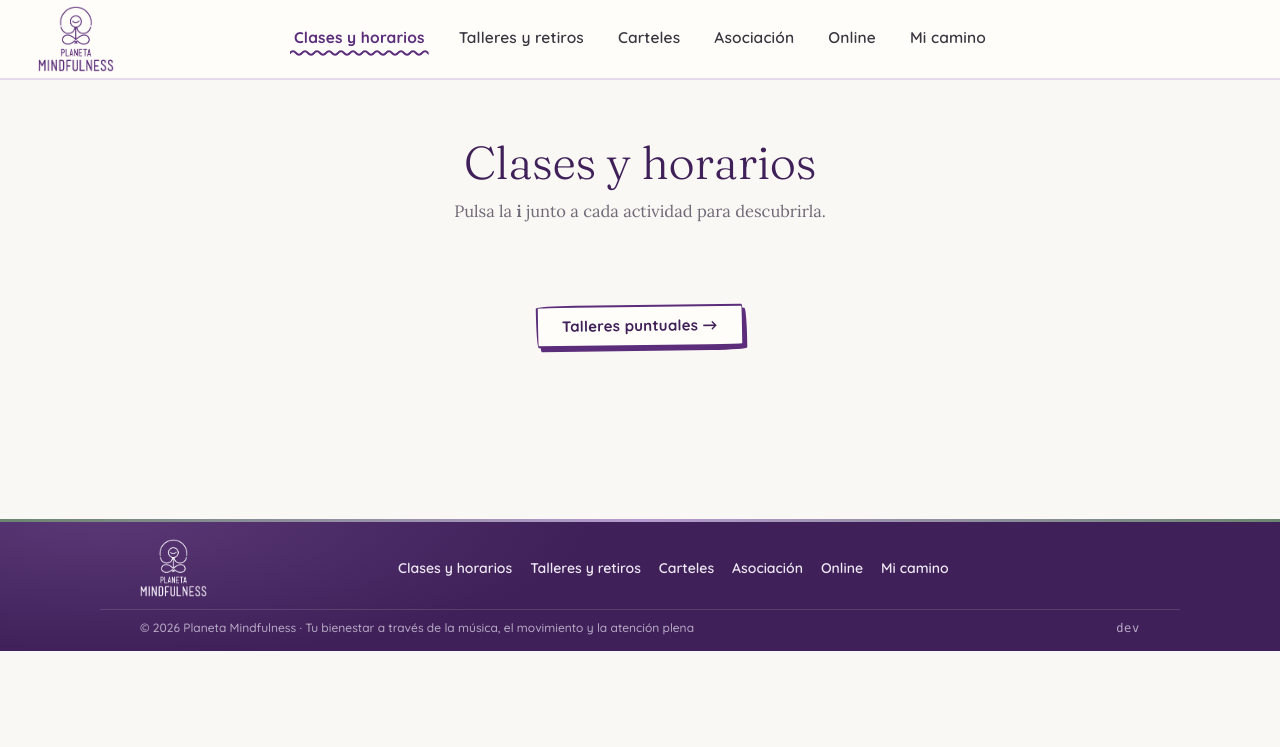
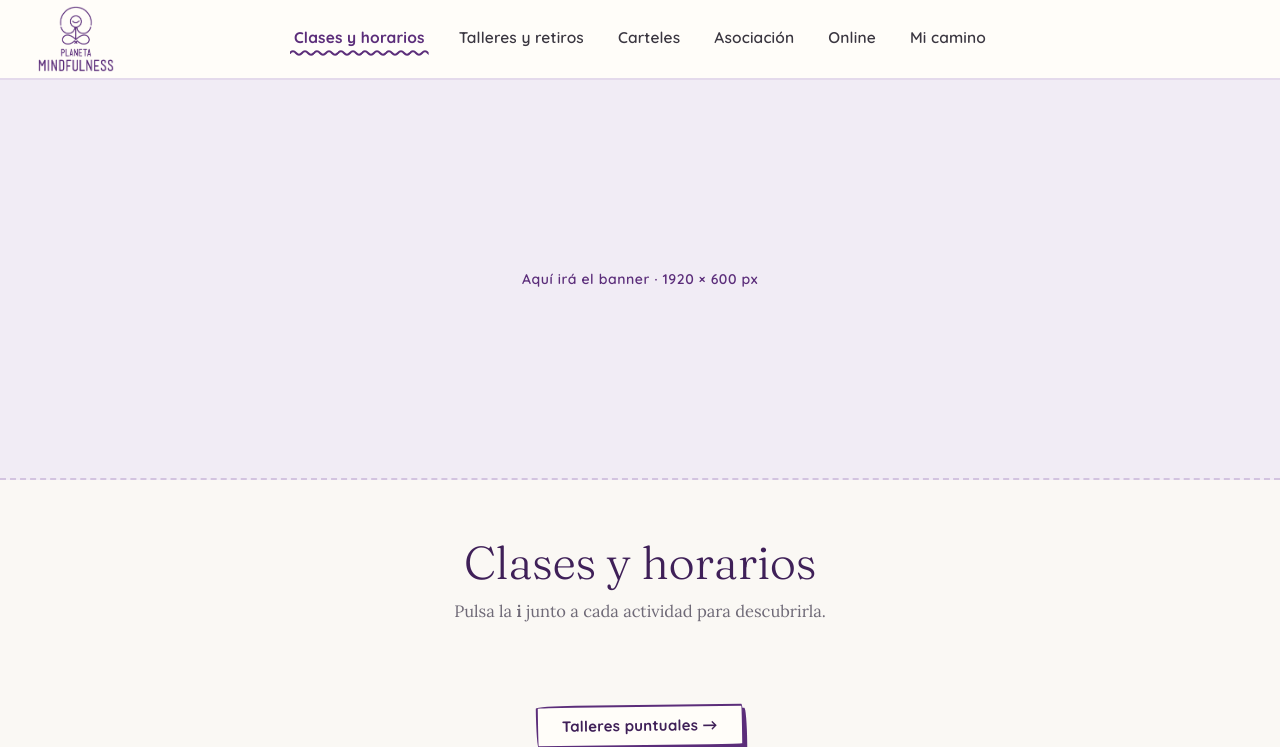
Before and after one commit to atheros-18/PlanetaMindfulness, a Laravel app: page / in a window 1280 px wide. Shown: the top 747 px of the page. Before the commit the page ends 651 px from the top, so only its background shows below. Run offline with Laravel 12, Linux system fonts and the light colour scheme; data that the repository does not hold is empty.

Commit message:
Huecos de banner en cada pagina (inicio grande, resto pequenos) editables desde Ajustes
Co-Authored-By: Claude Sonnet 5.5 <noreply@anthropic.com>

```diff
--- a/config/admin.php
+++ b/config/admin.php
@@ -82,6 +82,14 @@ return [
             ['name' => 'social_youtube', 'label' => 'YouTube', 'type' => 'text', 'rules' => 'nullable|url|max:300'],
             ['name' => 'social_insight', 'label' => 'Insight Timer', 'type' => 'text', 'rules' => 'nullable|url|max:300'],
         ],
+        'Banners de cada página' => [
+            ['name' => 'banner_inicio', 'label' => 'Inicio (Clases y horarios) · banner grande', 'type' => 'image', 'help' => 'Medida: 1920 × 600 px (proporción 16:5). Deja lo importante en el centro: en móvil se recortan los lados.'],
+            ['name' => 'banner_talleres', 'label' => 'Talleres y retiros · banner pequeño', 'type' => 'image', 'help' => 'Medida: 1920 × 320 px (proporción 6:1).'],
+            ['name' => 'banner_carteles', 'label' => 'Carteles · banner pequeño', 'type' => 'image', 'help' => 'Medida: 1920 × 320 px (proporción 6:1).'],
+            ['name' => 'banner_asociacion', 'label' => 'Asociación · banner pequeño', 'type' => 'image', 'help' => 'Medida: 1920 × 320 px (proporción 6:1).'],
+            ['name' => 'banner_online', 'label' => 'Online · banner pequeño', 'type' => 'image', 'help' => 'Medida: 1920 × 320 px (proporción 6:1).'],
+            ['name' => 'banner_camino', 'label' => 'Mi camino · banner pequeño', 'type' => 'image', 'help' => 'Medida: 1920 × 320 px (proporción 6:1).'],
+        ],
         'Página «Mi camino»' => [
             ['name' => 'camino_foto', 'label' => 'Foto', 'type' => 'image'],
             ['name' => 'camino_titulo', 'label' => 'Título', 'type' => 'text', 'rules' => 'nullable|max:120'],
--- a/public/css/site.css
+++ b/public/css/site.css
@@ -123,3 +123,10 @@ img{max-width:100%}
 .site-footer-bottom{max-width:1080px;margin:auto;padding:9px clamp(16px,4vw,40px) 14px;border-top:1px solid rgba(255,255,255,.13);display:flex;justify-content:space-between;align-items:center;gap:10px;font-size:12px;color:#b9abc8}
 .site-footer .ver{font-family:ui-monospace,Consolas,monospace!important;letter-spacing:.06em}
 @media(max-width:760px){.site-footer-row{justify-content:center;text-align:center}.site-footer-links{flex-basis:100%;order:3}.site-footer-bottom{flex-direction:column;text-align:center}}
+
+/* ---------- Banners ---------- */
+.banner{width:100%;overflow:hidden;background:var(--lilac);line-height:0}
+.banner img{display:block;width:100%;height:100%;object-fit:cover;object-position:center}
+.banner--home{aspect-ratio:16/5;min-height:230px;max-height:600px}   /* 1920 × 600 */
+.banner--small{aspect-ratio:6/1;min-height:130px;max-height:320px}   /* 1920 × 320 */
+.banner-ph{display:grid;place-items:center;line-height:1.4;border-bottom:2px dashed var(--lilac-3);color:var(--plum);font:600 14px var(--f-menu);letter-spacing:.04em}
--- a/resources/views/admin/_field.blade.php
+++ b/resources/views/admin/_field.blade.php
@@ -23,7 +23,7 @@
                 </div>
             @endif
             <input id="f-{{ $name }}" type="file" name="{{ $name }}" accept="image/png,image/jpeg,image/webp,image/gif">
-            <small>{{ ($value ?? null) ? 'Elige un archivo solo si quieres cambiar la imagen.' : 'JPG, PNG, WebP o GIF, máximo 8 MB.' }}</small>
+            <small>{{ ($value ?? null) ? 'Elige un archivo solo si quieres cambiar la imagen. ' : 'JPG, PNG, WebP o GIF, máximo 8 MB. ' }}{{ $f['help'] ?? '' }}</small>
             @break
         @default
             <input id="f-{{ $name }}" type="text" name="{{ $name }}" value="{{ $val }}">
--- a/resources/views/layouts/app.blade.php
+++ b/resources/views/layouts/app.blade.php
@@ -39,6 +39,8 @@
     <span class="sitenav-end"></span>
 </div>
 
+@include('partials.banner')
+
 @yield('content')
 
 <div class="site-footer" role="contentinfo">
--- /dev/null
+++ b/resources/views/partials/banner.blade.php
@@ -0,0 +1,19 @@
+@php
+    $cfg = [
+        'horarios'   => ['inicio',     'home',  '1920 × 600'],
+        'talleres'   => ['talleres',   'small', '1920 × 320'],
+        'carteles'   => ['carteles',   'small', '1920 × 320'],
+        'asociacion' => ['asociacion', 'small', '1920 × 320'],
+        'online'     => ['online',     'small', '1920 × 320'],
+        'mi-camino'  => ['camino',     'small', '1920 × 320'],
+    ][Route::currentRouteName()] ?? null;
+@endphp
+@if ($cfg)
+    @php [$bk, $size, $px] = $cfg; $img = \App\Models\Setting::get('banner_'.$bk); @endphp
+    @if ($img)
+        <div class="banner banner--{{ $size }}"><img src="{{ asset($img) }}" alt=""></div>
+    @elseif (app()->isLocal())
+        {{-- Hueco reservado: solo se ve en desarrollo hasta que se suba el banner desde el panel --}}
+        <div class="banner banner--{{ $size }} banner-ph"><span>Aquí irá el banner · {{ $px }} px</span></div>
+    @endif
+@endif
```
